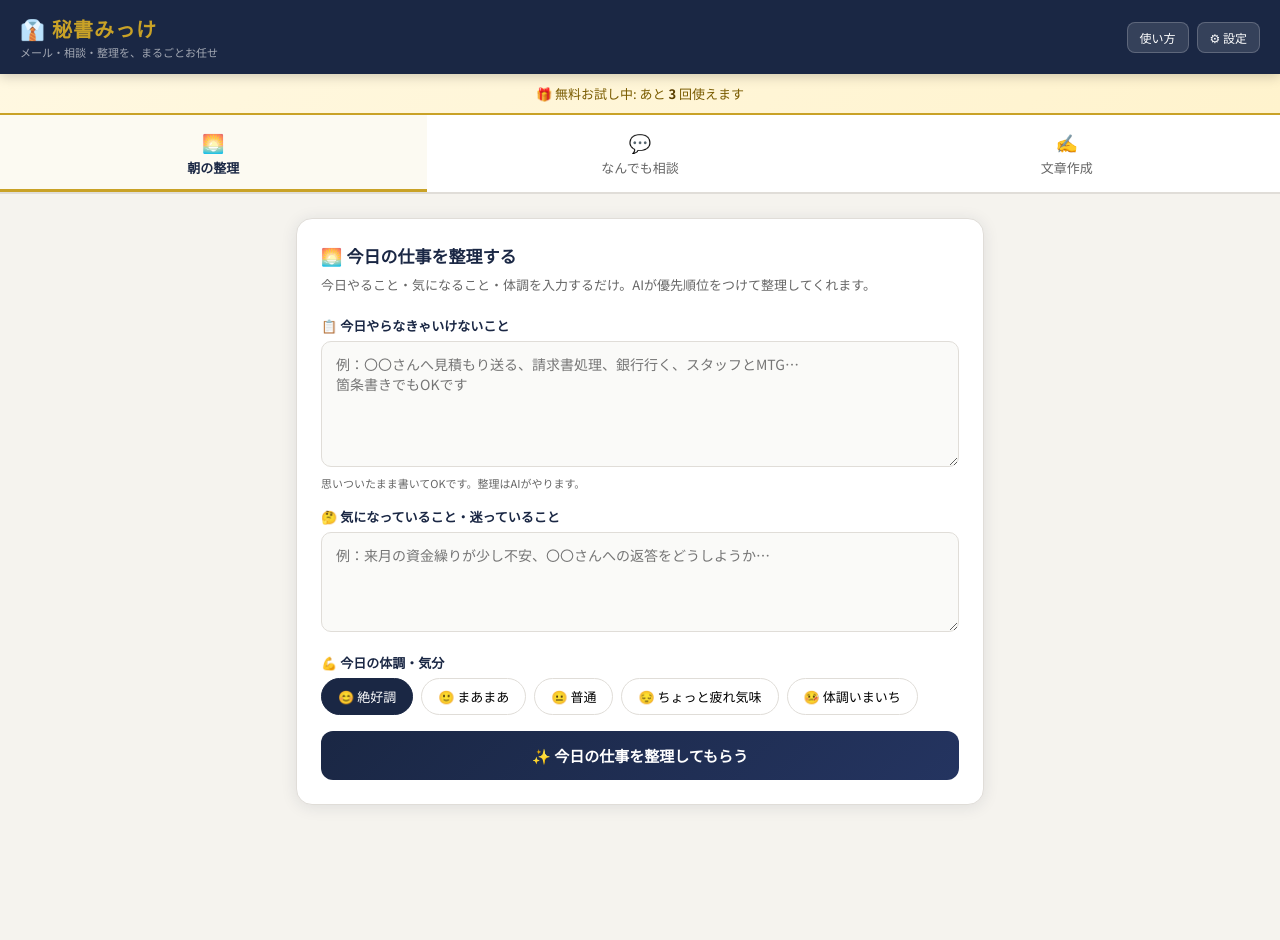
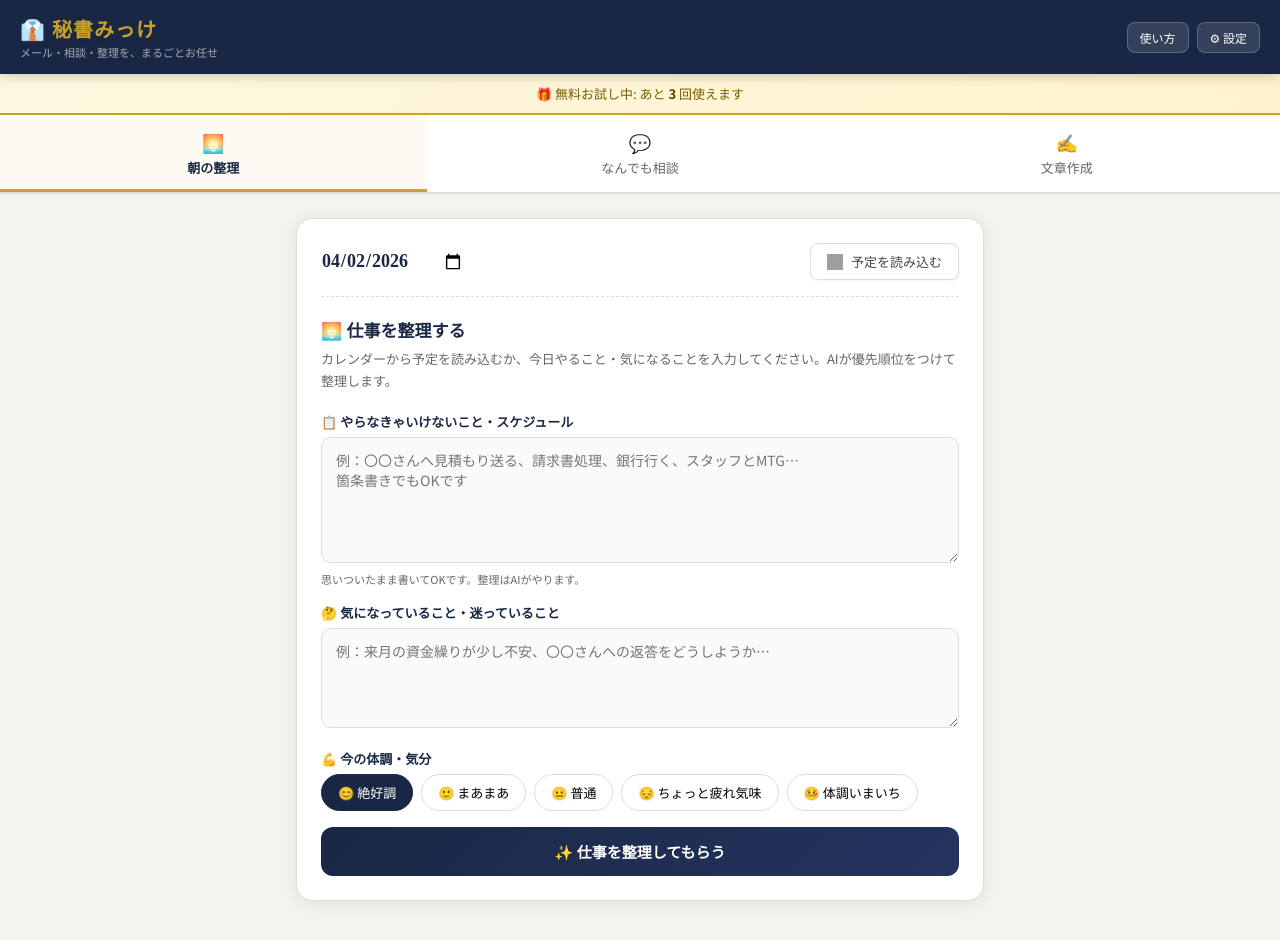
Before and after one commit to spc-jp/hisho-mikke, a plain HTML site: page index.html in a window 1280 px wide. Before the commit the page ends 905 px from the top, so only its background shows below. Drawn offline with Linux system fonts and the light colour scheme; grey boxes are pictures that could not be loaded.

Commit message:
Update index.html

```diff
--- a/index.html
+++ b/index.html
@@ -159,6 +159,52 @@
     gap: 8px;
   }
   .card-desc { font-size: 13px; color: var(--text-light); margin-bottom: 20px; line-height: 1.7; }
+
+  /* ========== CALENDAR SYNC (NEW) ========== */
+  .date-header {
+    display: flex;
+    justify-content: space-between;
+    align-items: center;
+    margin-bottom: 20px;
+    flex-wrap: wrap;
+    gap: 12px;
+    padding-bottom: 16px;
+    border-bottom: 1px dashed var(--border);
+  }
+  .date-selector {
+    font-family: 'Noto Serif JP', serif;
+    font-size: 18px;
+    font-weight: bold;
+    color: var(--navy);
+    border: none;
+    background: transparent;
+    outline: none;
+    cursor: pointer;
+  }
+  .sync-btn {
+    background: #fff;
+    border: 1px solid #ddd;
+    color: #444;
+    padding: 8px 16px;
+    border-radius: 8px;
+    font-size: 13px;
+    font-weight: 500;
+    cursor: pointer;
+    display: flex;
+    align-items: center;
+    gap: 8px;
+    transition: all 0.2s;
+    box-shadow: 0 1px 3px rgba(0,0,0,0.05);
+  }
+  .sync-btn:hover {
+    background: #f8f9fa;
+    border-color: #ccc;
+    box-shadow: 0 2px 6px rgba(0,0,0,0.08);
+  }
+  .sync-btn img {
+    width: 16px;
+    height: 16px;
+  }
 
   /* ========== FORM ELEMENTS ========== */
   .form-group { margin-bottom: 16px; }
@@ -646,11 +692,19 @@
   <!-- ===== TAB 0: 朝の整理 ===== -->
   <div class="tab-panel active" id="tab0">
     <div class="card">
-      <div class="card-title">🌅 今日の仕事を整理する</div>
-      <div class="card-desc">今日やること・気になること・体調を入力するだけ。AIが優先順位をつけて整理してくれます。</div>
+      <div class="date-header">
+        <input type="date" id="targetDate" class="date-selector">
+        <button class="sync-btn" onclick="fetchGoogleCalendarDemo()">
+          <img src="https://upload.wikimedia.org/wikipedia/commons/a/a5/Google_Calendar_icon_%282020%29.svg" alt="Google Calendar">
+          予定を読み込む
+        </button>
+      </div>
+
+      <div class="card-title">🌅 仕事を整理する</div>
+      <div class="card-desc">カレンダーから予定を読み込むか、今日やること・気になることを入力してください。AIが優先順位をつけて整理します。</div>
 
       <div class="form-group">
-        <label class="form-label">📋 今日やらなきゃいけないこと</label>
+        <label class="form-label">📋 やらなきゃいけないこと・スケジュール</label>
         <textarea id="morningTasks" placeholder="例：〇〇さんへ見積もり送る、請求書処理、銀行行く、スタッフとMTG…
 箇条書きでもOKです" rows="5"></textarea>
         <div class="form-hint">思いついたまま書いてOKです。整理はAIがやります。</div>
@@ -662,7 +716,7 @@
       </div>
 
       <div class="form-group">
-        <label class="form-label">💪 今日の体調・気分</label>
+        <label class="form-label">💪 今の体調・気分</label>
         <div class="mood-row">
           <button class="mood-btn selected" onclick="selectMood(this)">😊 絶好調</button>
           <button class="mood-btn" onclick="selectMood(this)">🙂 まあまあ</button>
@@ -673,7 +727,7 @@
       </div>
 
       <button class="btn-primary" onclick="runMorning()">
-        ✨ 今日の仕事を整理してもらう
+        ✨ 仕事を整理してもらう
       </button>
 
       <div class="loading" id="morningLoading">
@@ -682,7 +736,7 @@
       </div>
 
       <div class="result-box" id="morningResult">
-        <div class="result-label">📋 秘書からの今日のプラン</div>
+        <div class="result-label">📋 秘書からのプラン</div>
         <button class="copy-btn" onclick="copyResult('morningResult')">コピー</button>
         <div id="morningResultText"></div>
       </div>
@@ -939,6 +993,13 @@ let selectedMood = '😊 絶好調';
 function init() {
   updateTrialBanner();
   loadSettings();
+
+  // 今日の日付をセット
+  const today = new Date();
+  const yyyy = today.getFullYear();
+  const mm = String(today.getMonth() + 1).padStart(2, '0');
+  const dd = String(today.getDate()).padStart(2, '0');
+  document.getElementById('targetDate').value = `${yyyy}-${mm}-${dd}`;
 }
 
 function updateTrialBanner() {
@@ -970,6 +1031,33 @@ function countUsage() {
   }
 }
 
+// ========== Google Calendar Demo ==========
+function fetchGoogleCalendarDemo() {
+  const btn = document.querySelector('.sync-btn');
+  const originalHtml = btn.innerHTML;
+  btn.innerHTML = '読み込み中...';
+  btn.disabled = true;
+
+  // 実際のAPI連携の代わりに、タイムラグを作ってモックデータを挿入
+  setTimeout(() => {
+    const tasksInput = document.getElementById('morningTasks');
+    const existingVal = tasksInput.value;
+    const newTasks = "10:00 A社とオンライン打ち合わせ\n13:00 請求書作成\n15:00 現場確認";
+
+    if(existingVal.trim() === '') {
+        tasksInput.value = newTasks;
+    } else {
+        tasksInput.value = existingVal + "\n\n" + newTasks;
+    }
+
+    btn.innerHTML = '✅ 読み込み完了';
+    setTimeout(() => {
+        btn.innerHTML = originalHtml;
+        btn.disabled = false;
+    }, 2000);
+  }, 800);
+}
+
 // ========== API呼び出し ==========
 async function callAI(prompt) {
   const res = await fetch(WORKER_URL, {
@@ -999,17 +1087,18 @@ function getUserContext() {
 // ========== タブ 0: 朝の整理 ==========
 async function runMorning() {
   if (!checkUsage()) return;
+  const targetDate = document.getElementById('targetDate').value;
   const tasks = document.getElementById('morningTasks').value.trim();
-  if (!tasks) { alert('今日やることを入力してください'); return; }
+  if (!tasks) { alert('やらなきゃいけないことを入力してください'); return; }
   const worry = document.getElementById('morningWorry').value.trim();
   const { ctx, char } = getUserContext();
 
   const prompt = `あなたは${char}です。
 ${ctx ? `ユーザー情報：${ctx}` : ''}
 
-今日のタスク・心配・体調を整理して、以下の形式で今日のプランを作ってください。
+対象日（${targetDate}）のタスク・心配・体調を整理して、以下の形式でプランを作ってください。
 
-【今日のタスク】
+【タスク・スケジュール】
 ${tasks}
 
 【気になること・迷っていること】
@@ -1021,17 +1110,17 @@ ${selectedMood}
 ---
 出力フォーマット（絵文字つきで、読みやすく）：
 
-✅ 今日の優先タスク（重要度順）
+✅ 優先タスク（重要度順）
 （タスクを番号つきで優先順位をつけて整理）
 
-⏰ 今日の作業の流れ（おすすめ）
+⏰ 作業の流れ（おすすめ）
 （午前・午後に分けたざっくりスケジュール）
 
 💡 秘書からのひと言アドバイス
-（体調・気になることを踏まえて、今日の心がまえや一言を温かく）
+（体調・気になることを踏まえて、心がまえや一言を温かく）
 
-📝 夕方の振り返りメモ（テンプレ）
-（今日終わったら記録するための短いテンプレ）
+📝 振り返りメモ（テンプレ）
+（終わったら記録するための短いテンプレ）
 
 丁寧で温かみのある日本語で、実用的に答えてください。`;
 
```
